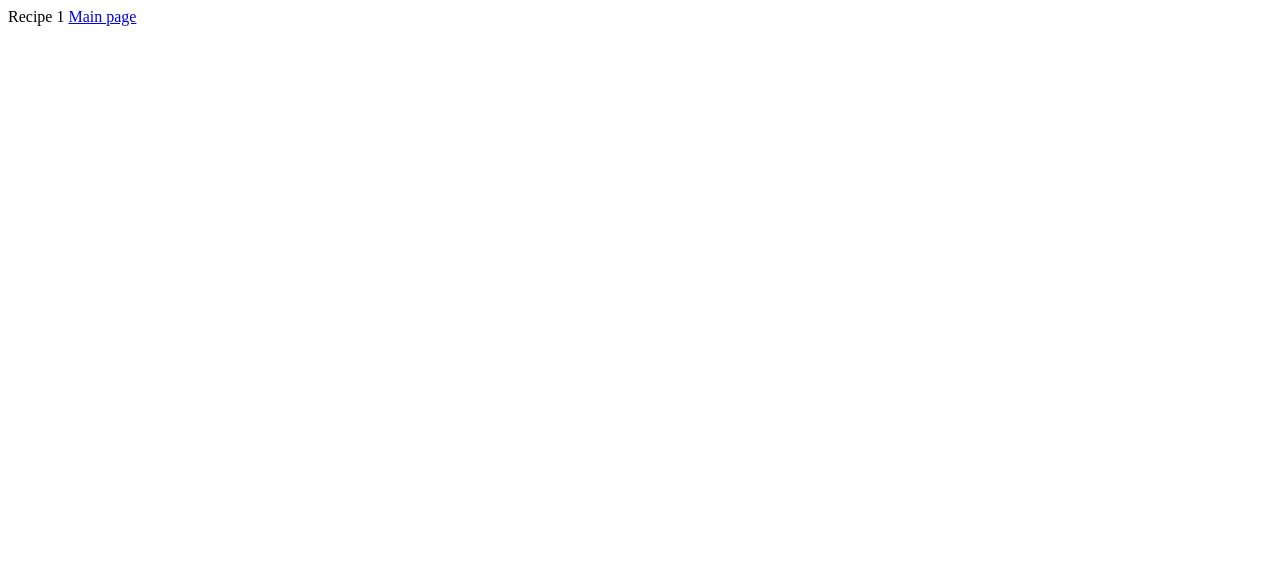
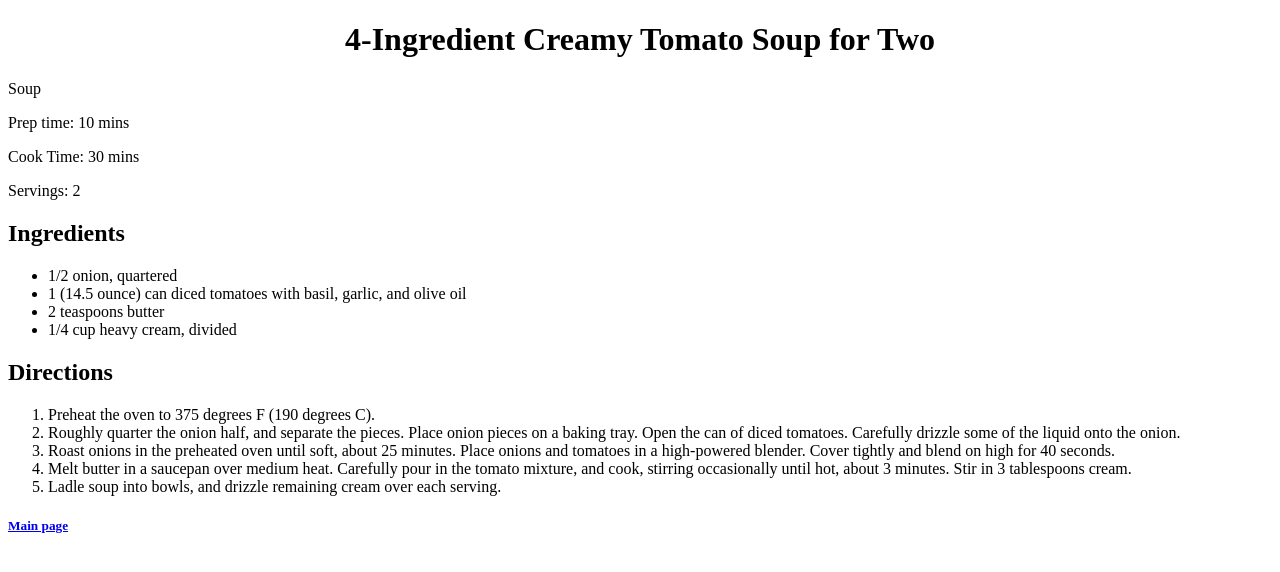
Before and after one commit to srithasriram30/odin-recipes, a plain HTML site: page recipe1.html in a window 1280 px wide. Drawn offline with Linux system fonts and the light colour scheme.

Commit message:
feat/Add website contents

```diff
--- a/assests/style.css
+++ b/assests/style.css
@@ -1,4 +1,4 @@
-body {
+h1 {
     text-align: center;
 }
 
@@ -10,9 +10,15 @@ body {
 
 .recipe-card {
     border: 1px solid black;
-    border-radius: 5px;
+    border-radius: 10px;
     padding: 1em;
     width: 30%;
     max-width: 350px;
     margin: 1em 0;
+    text-align: center;
 }
+
+img {
+    width: 250px;
+    object-fit: cover;
+}
--- a/recipe1.html
+++ b/recipe1.html
@@ -3,11 +3,66 @@
 <head>
     <meta charset="UTF-8">
     <meta name="viewport" content="width=device-width, initial-scale=1.0">
-    <title>Document</title>
+    <title>4-Ingredient Creamy Tomato Soup for Two</title>
+    <link rel="stylesheet" href="./assests/style.css">
 </head>
 <body>
-    Recipe 1
+    <h1>4-Ingredient Creamy Tomato Soup for Two</h1>
+    <div class="modal">Soup</div>
+    <div class="info-bar">
+        <p>Prep time: 10 mins</p>
+        <p>Cook Time: 30 mins</p>
+        <p>Servings: 2</p>
+    </div>
 
-    <a href="index.html">Main page</a>
+    <h2>Ingredients</h2>
+
+    <ul>
+        <li>
+
+            1/2 onion, quartered
+            </li>
+        <li>
+
+            1 (14.5 ounce) can diced tomatoes with basil, garlic, and olive oil
+            </li>
+        <li>
+
+            2 teaspoons butter
+            </li>
+        <li>1/4 cup heavy cream, divided</li>
+    </ul>
+
+    <h2>Directions</h2>
+    <ol>
+        <li>
+            Preheat the oven to 375 degrees F (190 degrees C).
+        </li>
+        <li>
+            Roughly quarter the onion half, and separate the pieces.
+            Place onion pieces on a baking tray.
+            Open the can of diced tomatoes. Carefully drizzle some
+            of the liquid onto the onion.
+        </li>
+        <li>
+            Roast onions in the preheated oven until soft,
+            about 25 minutes. Place onions and tomatoes in a
+            high-powered blender. Cover tightly and blend on
+            high for 40 seconds.
+        </li>
+        <li>
+            Melt butter in a saucepan over medium heat. Carefully
+            pour in the tomato mixture, and cook, stirring
+            occasionally until hot, about 3 minutes. Stir in 3
+            tablespoons cream.
+        </li>
+        <li>
+            Ladle soup into bowls, and drizzle remaining cream
+            over each serving.
+        </li>
+
+    </ol>
+
+    <h5><a href="index.html">Main page</a></h5>
 </body>
 </html>
```
Also changed, not shown: index.html (+12 -6 lines), recipe2.html (+27 -1 lines), recipe3.html (+41 -2 lines), assests/images/ice-coffee.jpg (added), assests/images/pancakes.jpg (added), assests/images/tomato-soup.jpg (added).
